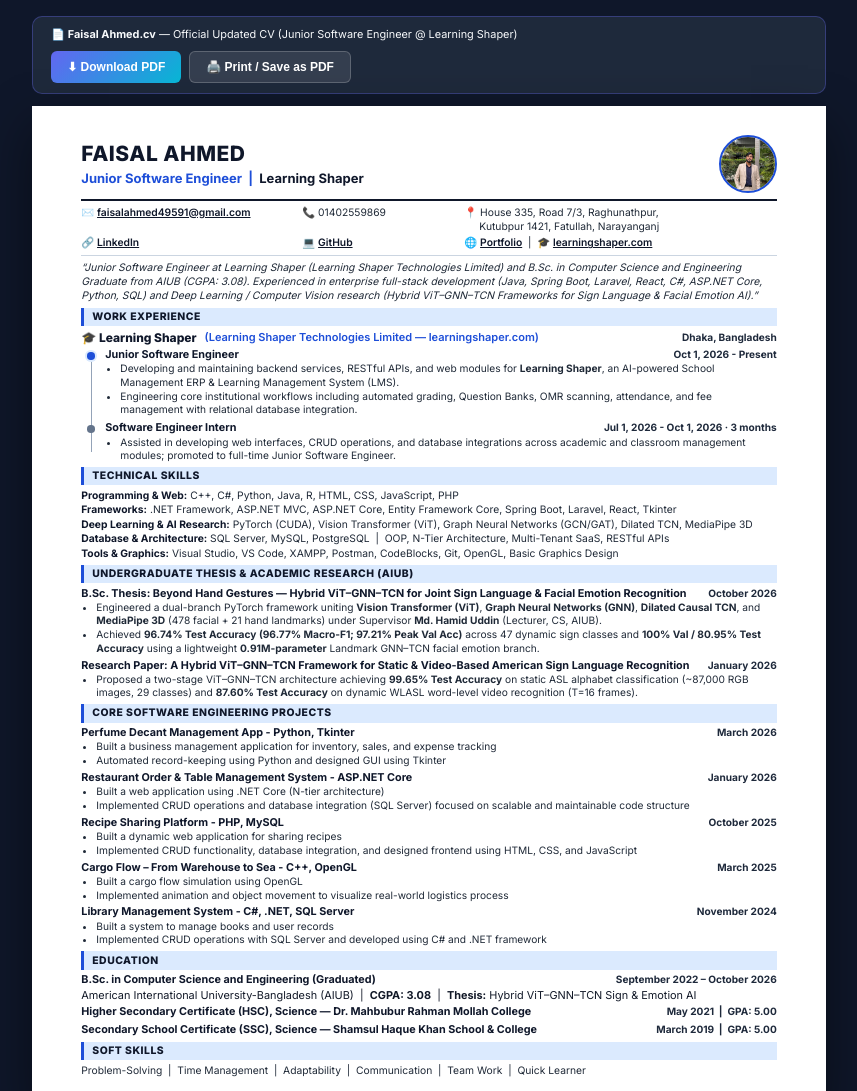
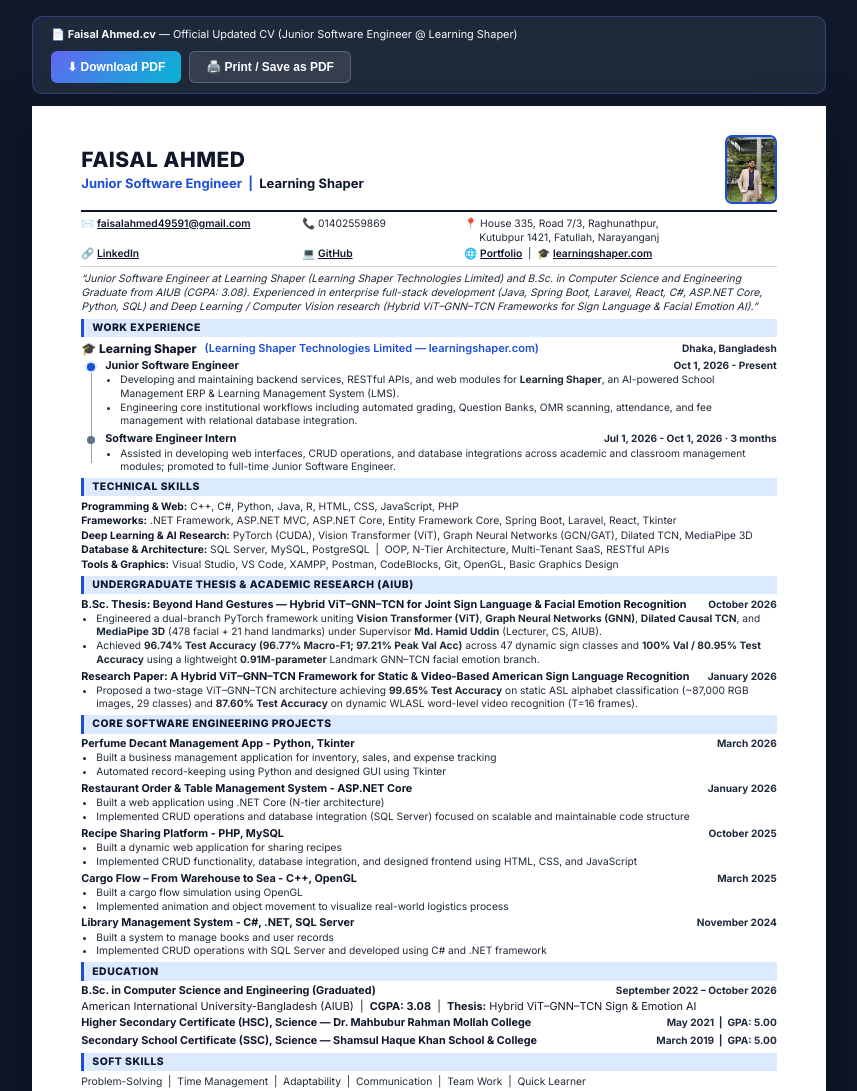
Before and after one commit to FaisalWebZone/FaisalWebZone.github.io, a plain HTML site: page cv.html in a window 1280 px wide. Shown: the top 1091 px of the page, without its empty margins (211-1068 px from the left). Drawn offline with Linux system fonts and the light colour scheme.

Commit message:
Update cv.html with new profile portrait and updated CV PDF

```diff
--- a/cv.html
+++ b/cv.html
@@ -107,9 +107,9 @@
       text-decoration: none;
     }
     .cv-photo {
-      width: 58px;
-      height: 58px;
-      border-radius: 50%;
+      width: 52px;
+      height: 69px;
+      border-radius: 7px;
       object-fit: cover;
       object-position: center;
       border: 2px solid #1d4ed8;
@@ -325,7 +325,7 @@
           Junior Software Engineer &nbsp;|&nbsp; <a href="https://learningshaper.com/" target="_blank">Learning Shaper</a>
         </div>
       </div>
-      <img src="assets/profile-formal.jpg?v=17" alt="Faisal Ahmed" class="cv-photo" />
+      <img src="assets/profile-formal.jpg?v=20" alt="Faisal Ahmed" class="cv-photo" />
     </div>
 
     <div class="cv-contact-grid">
@@ -509,7 +509,7 @@
   <script>
     function downloadPDF() {
       const link = document.createElement('a');
-      link.href = 'Faisal_Ahmed.cv.pdf?v=17';
+      link.href = 'Faisal_Ahmed.cv.pdf?v=20';
       link.download = 'Faisal_Ahmed.cv.pdf';
       document.body.appendChild(link);
       link.click();
```
